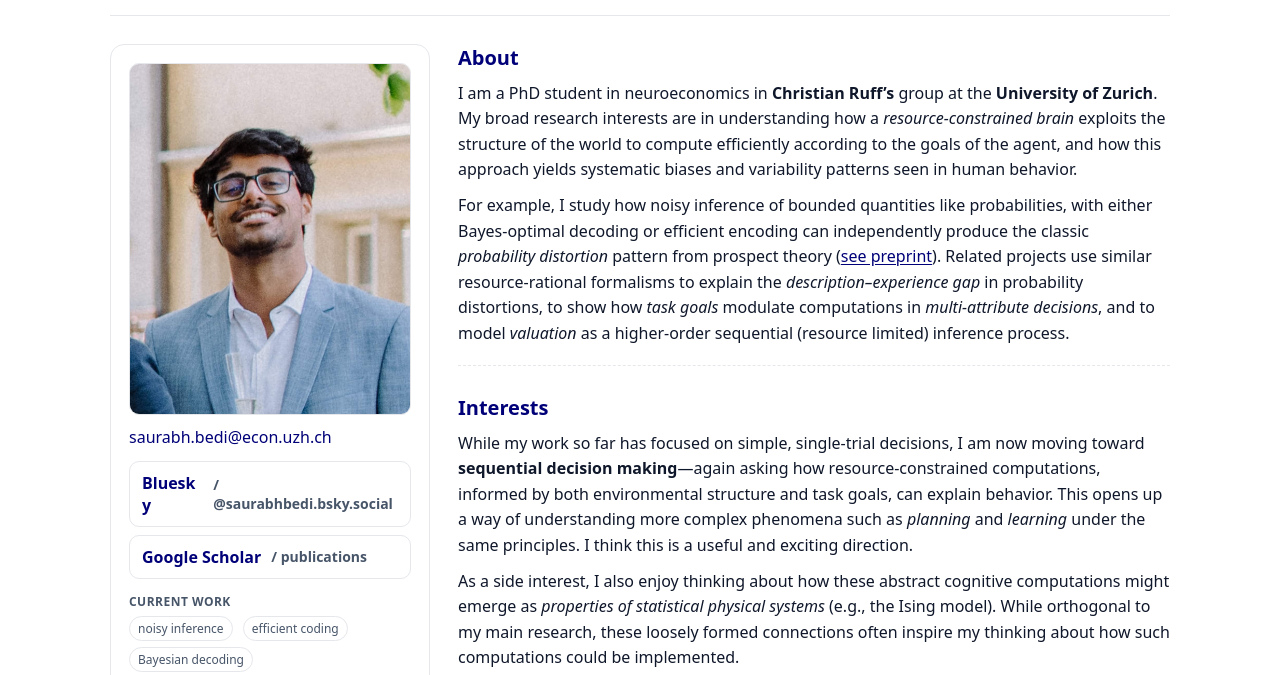
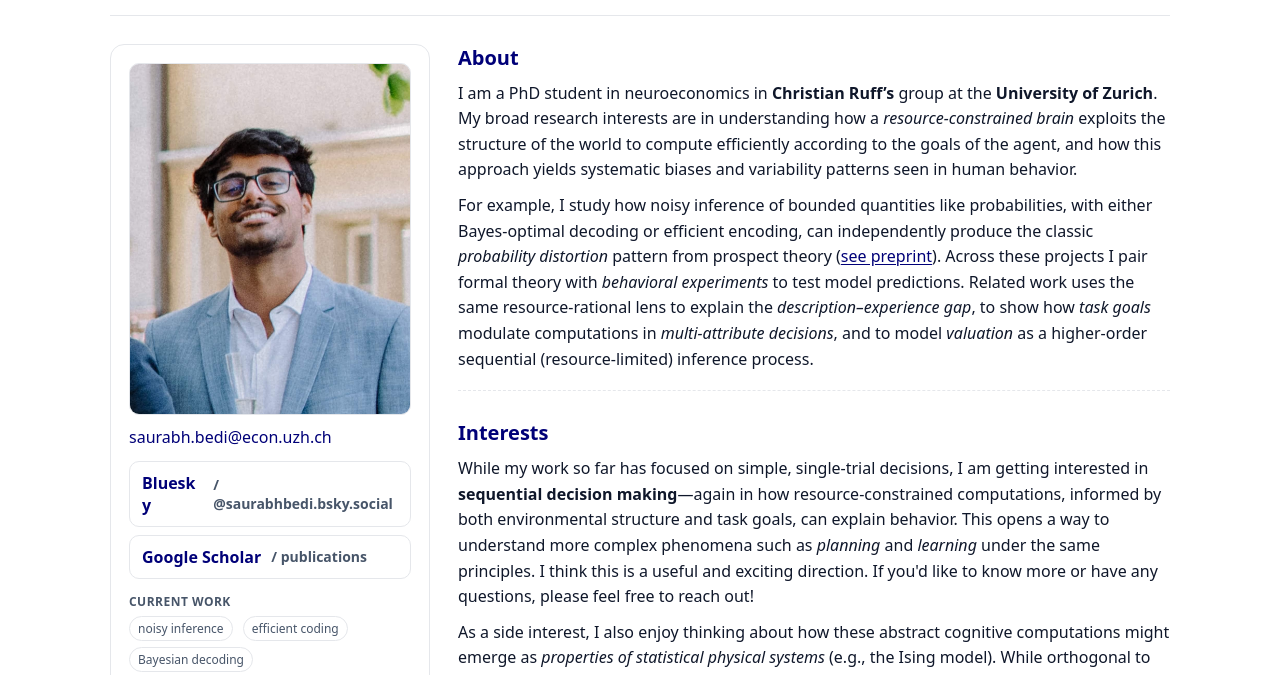
Before and after one commit to saurabh9729/saurabhbedi, a plain HTML site: page index.html in a window 1280 px wide. Shown: the part 122-797 px from the top of the page. Drawn offline with Linux system fonts and the light colour scheme.

Commit message:
updating about and interests

```diff
--- a/index.html
+++ b/index.html
@@ -144,15 +144,14 @@
             I am a PhD student in neuroeconomics in <strong>Christian Ruff’s</strong> group at the <strong>University of Zurich</strong>. My broad research interests are in understanding how a <em>resource-constrained brain</em> exploits the structure of the world to compute efficiently according to the goals of the agent, and how this approach yields systematic biases and variability patterns seen in human behavior.
           </p>
           <p>
-            For example, I study how noisy inference of bounded quantities like probabilities, with either Bayes-optimal decoding or efficient encoding can independently produce the classic <em>probability distortion</em> pattern from prospect theory (<a class="u" href="https://www.biorxiv.org/content/10.1101/2025.09.11.675565v1" target="_blank" rel="noopener">see preprint</a>). Related projects use similar resource-rational formalisms to explain the <em>description–experience gap</em> in probability distortions, to show how <em>task goals</em> modulate computations in <em>multi-attribute decisions</em>, and to model <em>valuation</em> as a higher-order sequential (resource limited) inference process.
+            For example, I study how noisy inference of bounded quantities like probabilities, with either Bayes-optimal decoding or efficient encoding, can independently produce the classic <em>probability distortion</em> pattern from prospect theory (<a class="u" href="https://www.biorxiv.org/content/10.1101/2025.09.11.675565v1" target="_blank" rel="noopener">see preprint</a>). Across these projects I pair formal theory with <em>behavioral experiments</em> to test model predictions. Related work uses the same resource-rational lens to explain the <em>description–experience gap</em>, to show how <em>task goals</em> modulate computations in <em>multi-attribute decisions</em>, and to model <em>valuation</em> as a higher-order sequential (resource-limited) inference process.
           </p>
-
         </section>
 
         <section id="interests">
           <h2>Interests</h2>
           <p>
-            While my work so far has focused on simple, single-trial decisions, I am now moving toward <strong>sequential decision making</strong>—again asking how resource-constrained computations, informed by both environmental structure and task goals, can explain behavior. This opens up a way of understanding more complex phenomena such as <em>planning</em> and <em>learning</em> under the same principles. I think this is a useful and exciting direction.
+            While my work so far has focused on simple, single-trial decisions, I am getting interested in <strong>sequential decision making</strong>—again in how resource-constrained computations, informed by both environmental structure and task goals, can explain behavior. This opens a way to understand more complex phenomena such as <em>planning</em> and <em>learning</em> under the same principles. I think this is a useful and exciting direction. If you'd like to know more or have any questions, please feel free to reach out!
           </p>
           <p>
             As a side interest, I also enjoy thinking about how these abstract cognitive computations might emerge as <em>properties of statistical physical systems</em> (e.g., the Ising model). While orthogonal to my main research, these loosely formed connections often inspire my thinking about how such computations could be implemented.
```
